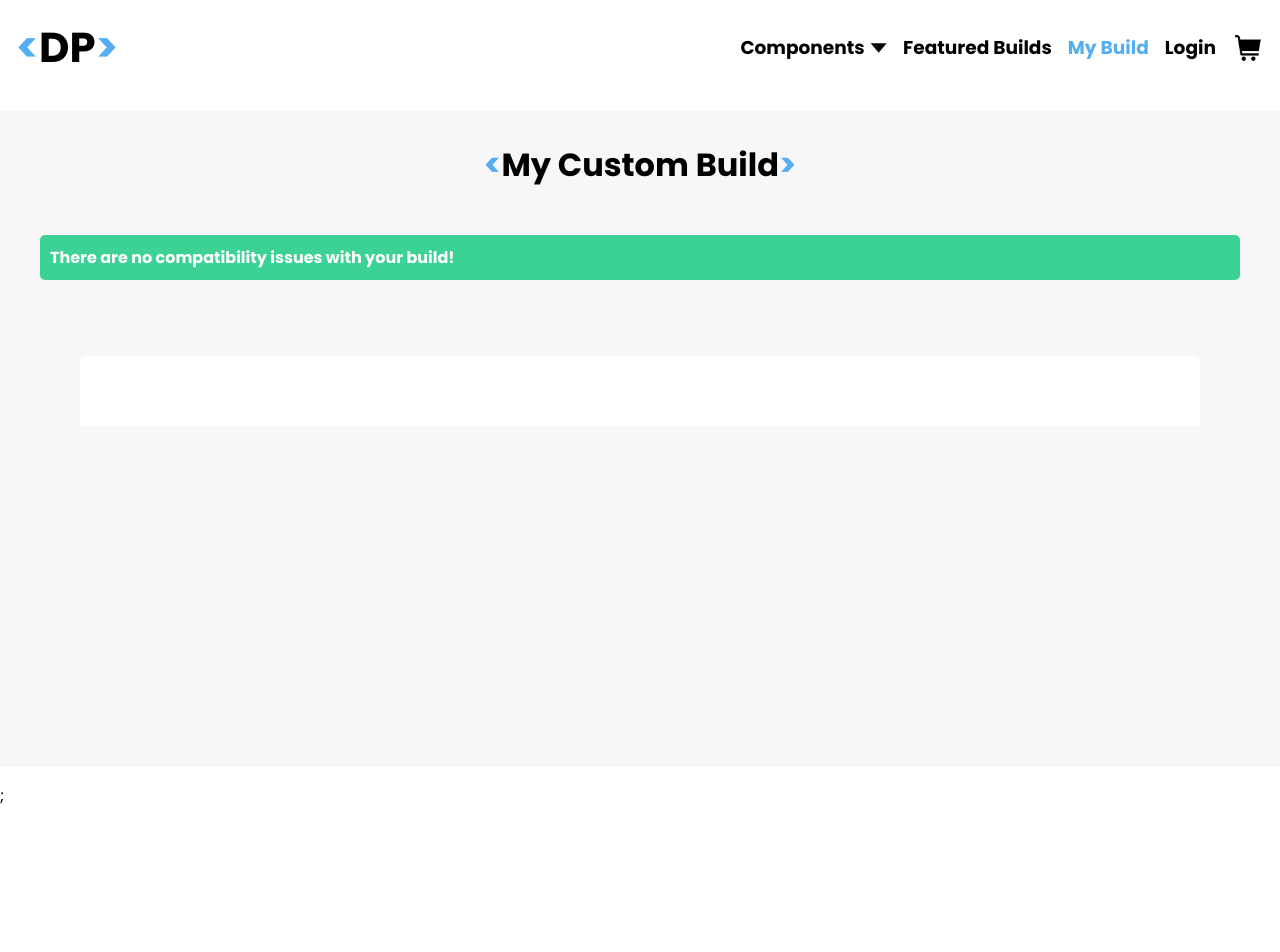
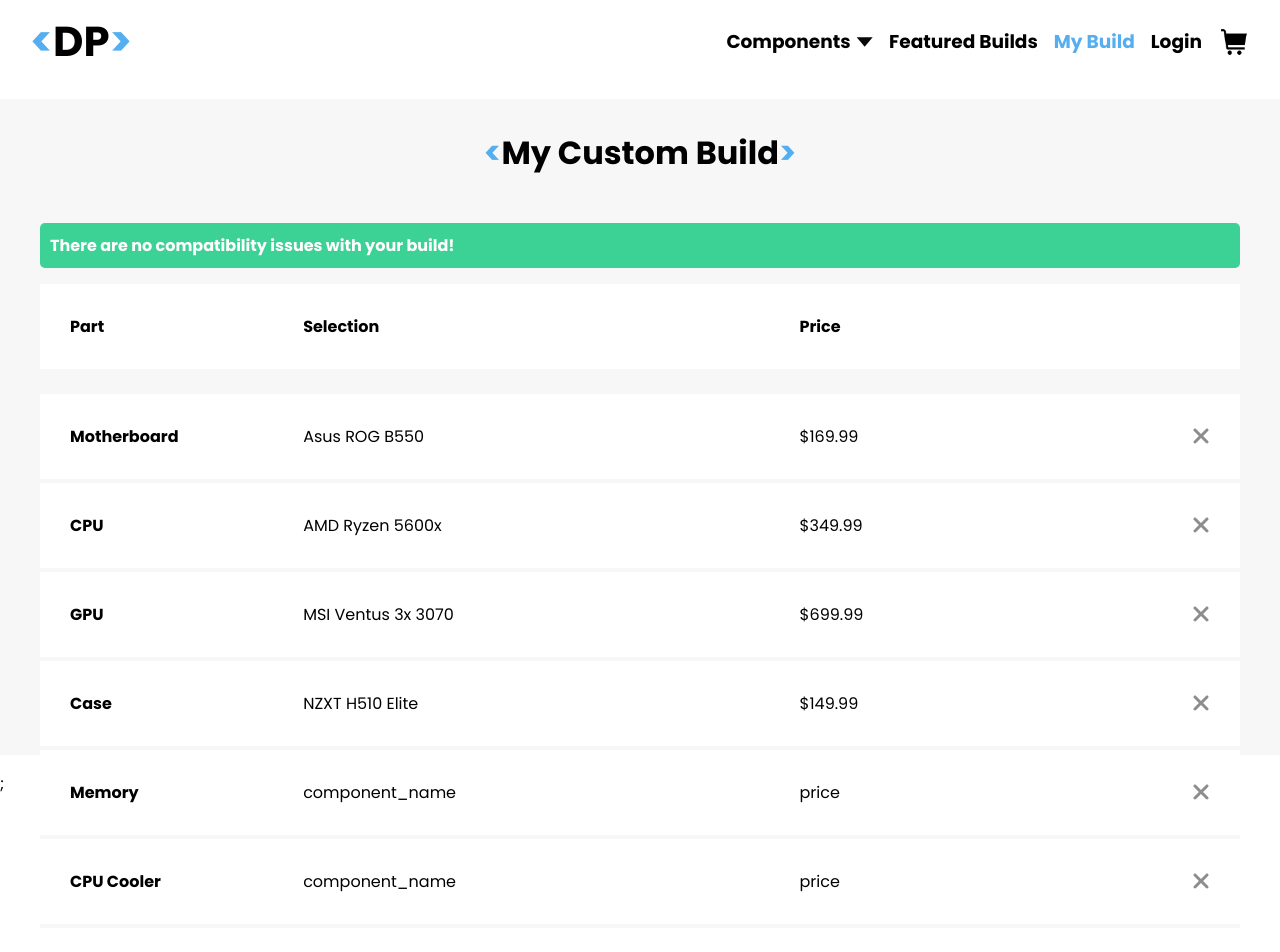
Before and after one commit to brandonlam4237/CSC322_Project, a React (Create React App) app in the folder client/: page /mybuild in a window 1280 px wide. Shown: the top 952 px of the page. Before the commit the page ends 808 px from the top, so only its background shows below. Built offline with nearby package versions, Linux system fonts and the light colour scheme.

Commit message:
feat: style table component

```diff
--- /dev/null
+++ b/client/src/components/Table.tsx
@@ -0,0 +1,86 @@
+import "../scss/table.scss";
+import { FontAwesomeIcon } from "@fortawesome/react-fontawesome";
+import { faCheck, faXmark } from "@fortawesome/free-solid-svg-icons";
+export default function Table() {
+  return (
+    <>
+      <table>
+        <thead>
+          <tr>
+            <th>Part</th>
+            <th>Selection</th>
+            <th>Price</th>
+            <th></th>
+          </tr>
+        </thead>
+        <br />
+        <tbody>
+          <tr>
+            <th>Motherboard</th>
+            <td>Asus ROG B550</td>
+            <td>$169.99</td>
+            <td className="remove-icon">
+              <FontAwesomeIcon icon={faXmark} size="xl" />
+            </td>
+          </tr>
+          <tr>
+            <th>CPU</th>
+            <td>AMD Ryzen 5600x</td>
+            <td>$349.99</td>
+            <td className="remove-icon">
+              <FontAwesomeIcon icon={faXmark} size="xl" />
+            </td>
+          </tr>
+          <tr>
+            <th>GPU</th>
+            <td>MSI Ventus 3x 3070</td>
+            <td>$699.99</td>
+            <td className="remove-icon">
+              <FontAwesomeIcon icon={faXmark} size="xl" />
+            </td>
+          </tr>
+          <tr>
+            <th>Case</th>
+            <td>NZXT H510 Elite</td>
+            <td>$149.99</td>
+            <td className="remove-icon">
+              <FontAwesomeIcon icon={faXmark} size="xl" />
+            </td>
+          </tr>
+          <tr>
+            <th>Memory</th>
+            <td>component_name</td>
+            <td>price</td>
+            <td className="remove-icon">
+              <FontAwesomeIcon icon={faXmark} size="xl" />
+            </td>
+          </tr>
+          <tr>
+            <th>CPU Cooler</th>
+            <td>component_name</td>
+            <td>price</td>
+            <td className="remove-icon">
+              <FontAwesomeIcon icon={faXmark} size="xl" />
+            </td>
+          </tr>
+          <tr>
+            <th>Storage</th>
+            <td>component_name</td>
+            <td>price</td>
+            <td className="remove-icon">
+              <FontAwesomeIcon icon={faXmark} size="xl" />
+            </td>
+          </tr>
+          <tr>
+            <th>Power Supply Unit</th>
+            <td>component_name</td>
+            <td>price</td>
+            <td className="remove-icon">
+              <FontAwesomeIcon icon={faXmark} size="xl" />
+            </td>
+          </tr>
+        </tbody>
+      </table>
+    </>
+  );
+}
--- a/client/src/pages/MyBuild.tsx
+++ b/client/src/pages/MyBuild.tsx
@@ -1,6 +1,7 @@
 import { useState } from "react";
 import { useAuthContext } from "src/contexts/AuthContext";
 import "../scss/mybuild.scss";
+import Table from "src/components/Table";
 
 export default function MyBuild() {
   const [isCompatible, setIsCompatible] = useState(true);
@@ -15,6 +16,7 @@ export default function MyBuild() {
         <div className="logo__accent-right">{`>`}</div>
       </h1>
 
+      <div className="mybuild__component__content">
         {isCompatible ? (
           <p className="compatibility-banner compatible">
             There are no compatibility issues with your build!
@@ -26,11 +28,9 @@ export default function MyBuild() {
           </p>
         )}
 
-      <div className="mybuild__component__content">
-        <div className="mybuild__component__content__header-row">
+        <Table/>
 
-        </div>
-        <div className="mybuild__component__content__parts-row"></div>
+
         </div>
     </main>
   );
--- a/client/src/scss/mybuild.scss
+++ b/client/src/scss/mybuild.scss
@@ -26,21 +26,15 @@
     }
   }
   &__content {
+    background: #F7F7F7;
     max-width: 1200px;
     width: 100%;
-    background: #F7F7F7;
-    padding: 40px;
-    display: flex;
-    row-gap: 20px;
-    flex-direction: column;
-    align-content: center;
-    align-items: center;
   }
 }
 
 .compatibility-banner{
   color: white;
-  width: 1200px;
+  width: 100%;
   padding: 10px;
   border-radius: 5px;
   align-items: flex-start;
@@ -56,7 +50,19 @@
 }
 
 .mybuild__component__content__header-row{
-  height: 70px;
+
+  background-color: white;
+  border-radius: 5px;
+  font-weight: bold;
+  font-size: 12px;
+  max-width: 1200px;
+  width: 100%;
+  padding: 15px 10px;
+}
+
+
+.mybuild__component__content__parts-row{
+
   background-color: white;
   border-radius: 5px;
   font-weight: bold;
--- a/client/src/scss/navbar.scss
+++ b/client/src/scss/navbar.scss
@@ -8,10 +8,11 @@
   display: flex;
   align-items: center;
   justify-content: space-between;
-  padding: 1rem;
+  padding: 10px;
   margin: auto;
 
   .logo {
+    margin-left: 20px;
     font-size: clamp(
       2.4rem,
       2.043604004449388rem + 0.7119021134593992vw,
@@ -46,7 +47,7 @@
     display: flex;
     gap: 1rem;
     align-items: center;
-
+    margin-right: 20px;
     a.active {
       color: $accent;
     }
--- /dev/null
+++ b/client/src/scss/table.scss
@@ -0,0 +1,40 @@
+table {
+  max-width: 1200px;
+  width: 100%;
+  text-align: left;
+  vertical-align: middle;
+  border-collapse:collapse;
+}
+
+thead {
+  background-color: white;
+  padding: 20px;
+}
+
+thead tr,
+tbody tr
+ {
+  width: 100%;
+  justify-content: space-between;
+  padding: 20px;
+}
+
+tbody {
+  background-color: white;
+  padding: 20px;
+  tr {
+  border-bottom:  #F7F7F7 solid 4px;
+  }
+}
+
+th {
+  max-width: 100px;
+}
+th, td {
+  padding: 30px;
+}
+
+.remove-icon {
+  color:  rgb(141, 141, 141);
+  text-align: right;
+}
```
Lines whose indentation alone changed are shown as unchanged.
